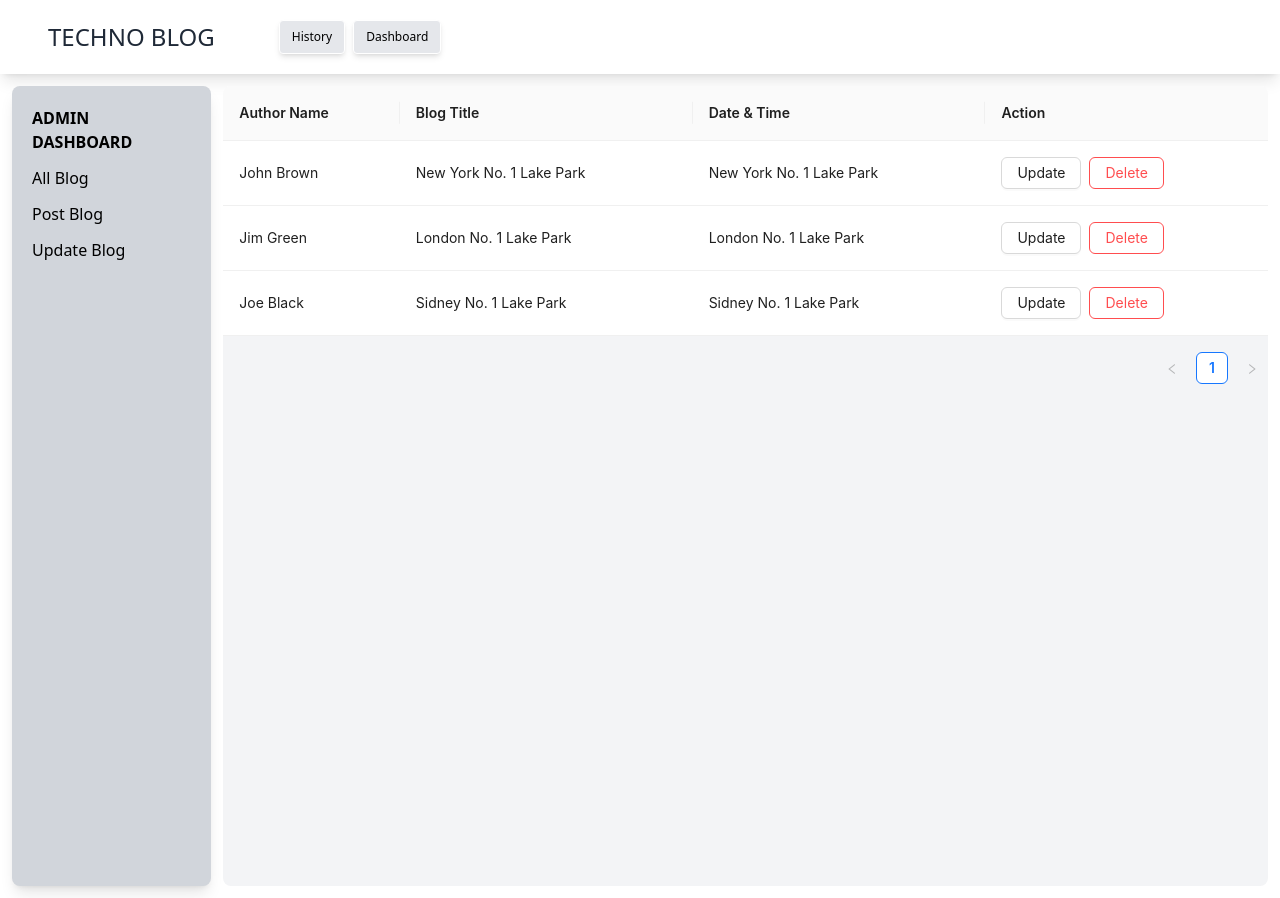
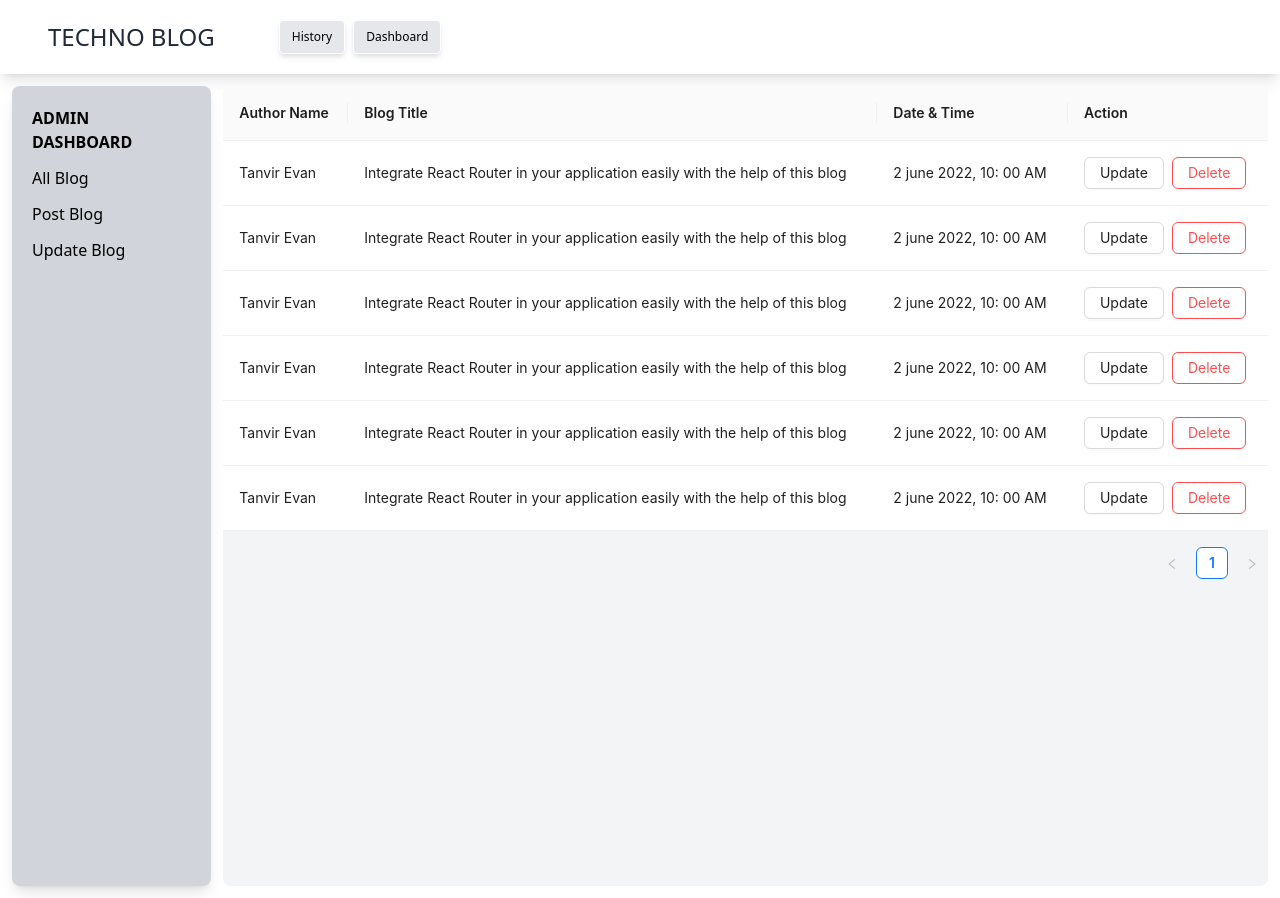
Before and after one commit to Fahadmohammad1/blog-site-redux, a React (Create React App) app: page /dashboard in a window 1280 px wide. Built offline with nearby package versions, Linux system fonts and the light colour scheme.

Commit message:
data showed on table

```diff
--- a/public/blog.json
+++ b/public/blog.json
@@ -1,54 +1,60 @@
 [
   {
+    "_id": "1",
     "title": "Integrate React Router in your application easily with the help of this blog",
     "description": "You will learn how to use react router easily with the help of this blog. This blog will help you to learn how to use React Router in your project. This blog will help you to learn how to use React Router in your project.",
     "tags": ["react", "javascript", "programming"],
-    "date": "",
+    "dateAndTime": "2 june 2022, 10: 00 AM",
     "image": "https://www.educative.io/api/page/4807683539468288/image/download/5379198832082944",
     "authorName": "Tanvir Evan",
     "authorPic": "https://encrypted-tbn0.gstatic.com/images?q=tbn:ANd9GcSLsupI89wVbXLRzxaiHG_rezqk3FrqDeMmog&usqp=CAU"
   },
   {
+    "_id": "2",
     "title": "Integrate React Router in your application easily with the help of this blog",
     "description": "You will learn how to use react router easily with the help of this blog. This blog will help you to learn how to use React Router in your project. This blog will help you to learn how to use React Router in your project.",
     "tags": ["react", "javascript", "programming"],
-    "date": "",
+    "dateAndTime": "2 june 2022, 10: 00 AM",
     "image": "https://www.educative.io/api/page/4807683539468288/image/download/5379198832082944",
     "authorName": "Tanvir Evan",
     "authorPic": "https://encrypted-tbn0.gstatic.com/images?q=tbn:ANd9GcSLsupI89wVbXLRzxaiHG_rezqk3FrqDeMmog&usqp=CAU"
   },
   {
+    "_id": "3",
     "title": "Integrate React Router in your application easily with the help of this blog",
     "description": "You will learn how to use react router easily with the help of this blog. This blog will help you to learn how to use React Router in your project. This blog will help you to learn how to use React Router in your project.",
     "tags": ["react", "javascript", "programming"],
-    "date": "",
+    "dateAndTime": "2 june 2022, 10: 00 AM",
     "image": "https://www.educative.io/api/page/4807683539468288/image/download/5379198832082944",
     "authorName": "Tanvir Evan",
     "authorPic": "https://encrypted-tbn0.gstatic.com/images?q=tbn:ANd9GcSLsupI89wVbXLRzxaiHG_rezqk3FrqDeMmog&usqp=CAU"
   },
   {
+    "_id": "4",
     "title": "Integrate React Router in your application easily with the help of this blog",
     "description": "You will learn how to use react router easily with the help of this blog. This blog will help you to learn how to use React Router in your project. This blog will help you to learn how to use React Router in your project.",
     "tags": ["react", "javascript", "programming"],
-    "date": "",
+    "dateAndTime": "2 june 2022, 10: 00 AM",
     "image": "https://www.educative.io/api/page/4807683539468288/image/download/5379198832082944",
     "authorName": "Tanvir Evan",
     "authorPic": "https://encrypted-tbn0.gstatic.com/images?q=tbn:ANd9GcSLsupI89wVbXLRzxaiHG_rezqk3FrqDeMmog&usqp=CAU"
   },
   {
+    "_id": "5",
     "title": "Integrate React Router in your application easily with the help of this blog",
     "description": "You will learn how to use react router easily with the help of this blog. This blog will help you to learn how to use React Router in your project. This blog will help you to learn how to use React Router in your project.",
     "tags": ["react", "javascript", "programming"],
-    "date": "",
+    "dateAndTime": "2 june 2022, 10: 00 AM",
     "image": "https://www.educative.io/api/page/4807683539468288/image/download/5379198832082944",
     "authorName": "Tanvir Evan",
     "authorPic": "https://encrypted-tbn0.gstatic.com/images?q=tbn:ANd9GcSLsupI89wVbXLRzxaiHG_rezqk3FrqDeMmog&usqp=CAU"
   },
   {
+    "_id": "6",
     "title": "Integrate React Router in your application easily with the help of this blog",
     "description": "You will learn how to use react router easily with the help of this blog. This blog will help you to learn how to use React Router in your project. This blog will help you to learn how to use React Router in your project.",
     "tags": ["react", "javascript", "programming"],
-    "date": "",
+    "dateAndTime": "2 june 2022, 10: 00 AM",
     "image": "https://www.educative.io/api/page/4807683539468288/image/download/5379198832082944",
     "authorName": "Tanvir Evan",
     "authorPic": "https://encrypted-tbn0.gstatic.com/images?q=tbn:ANd9GcSLsupI89wVbXLRzxaiHG_rezqk3FrqDeMmog&usqp=CAU"
--- a/src/pages/Dashboard/AllBlog.js
+++ b/src/pages/Dashboard/AllBlog.js
@@ -1,23 +1,33 @@
-import React from "react";
+import React, { useEffect } from "react";
 import { Button, Space, Table } from "antd";
+import { useDispatch, useSelector } from "react-redux";
+import loadBlogData from "../../redux/thunk/blogs/fetchBlogs";
 
 const AllBlog = () => {
+  const dispatch = useDispatch();
+  const blogs = useSelector((state) => state.blogs[0]);
+  console.log(blogs);
+
+  useEffect(() => {
+    dispatch(loadBlogData());
+  }, [dispatch]);
+
   const columns = [
     {
       title: "Author Name",
-      dataIndex: "name",
-      key: "name",
-      render: (text) => <a href="/">{text}</a>,
+      dataIndex: "authorName",
+      key: "authorName",
+      render: (authorName) => <a href="/">{authorName}</a>,
     },
     {
       title: "Blog Title",
-      dataIndex: "address",
-      key: "address",
+      dataIndex: "title",
+      key: "title",
     },
     {
       title: "Date & Time",
-      dataIndex: "address",
-      key: "address",
+      dataIndex: "dateAndTime",
+      key: "date",
     },
 
     {
@@ -26,39 +36,16 @@ const AllBlog = () => {
       render: (_, record) => (
         <Space size="small">
           <Button type="default">Update</Button>
-          <Button type="primary" danger ghost>
+          <Button type="default" danger ghost>
             Delete
           </Button>
         </Space>
       ),
     },
   ];
-  const data = [
-    {
-      key: "1",
-      name: "John Brown",
-      age: 32,
-      address: "New York No. 1 Lake Park",
-      tags: ["nice", "developer"],
-    },
-    {
-      key: "2",
-      name: "Jim Green",
-      age: 42,
-      address: "London No. 1 Lake Park",
-      tags: ["loser"],
-    },
-    {
-      key: "3",
-      name: "Joe Black",
-      age: 32,
-      address: "Sidney No. 1 Lake Park",
-      tags: ["cool", "teacher"],
-    },
-  ];
   return (
     <div>
-      <Table columns={columns} dataSource={data} />
+      <Table columns={columns} dataSource={blogs} />
     </div>
   );
 };
```
